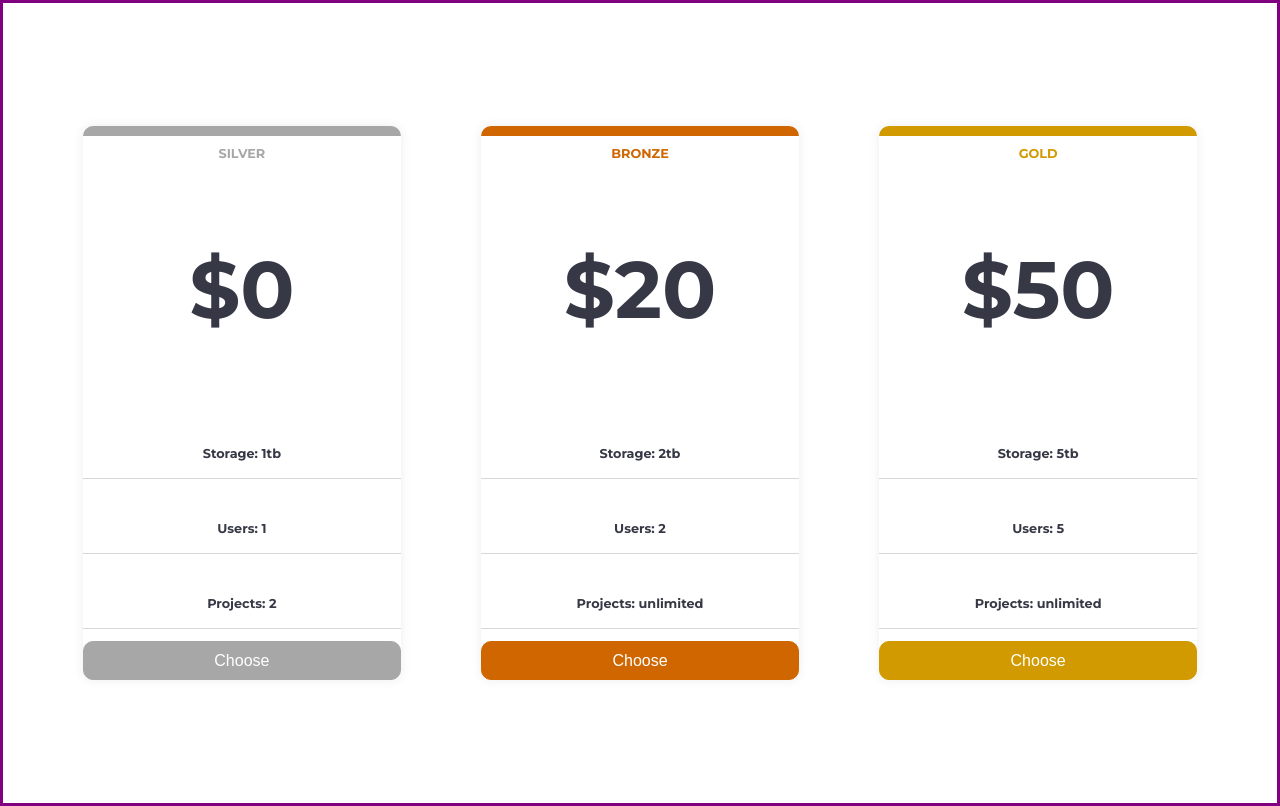
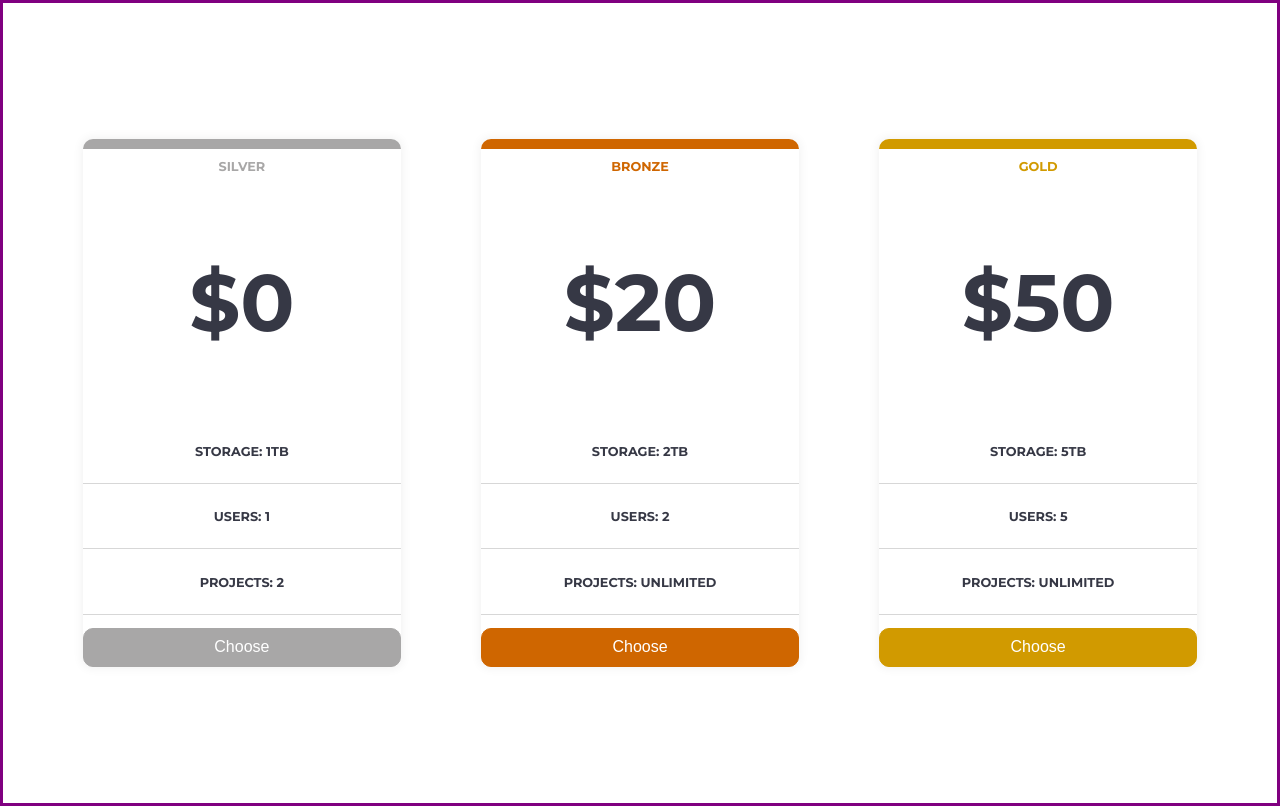
Before and after one commit to pedrolmr/pricing-plans, a React (Create React App) app: page / in a window 1280 px wide. Built offline with nearby package versions, Linux system fonts and the light colour scheme.

Commit message:
styled p tags

```diff
--- a/src/components/CardComponent/CardComponent.css
+++ b/src/components/CardComponent/CardComponent.css
@@ -72,12 +72,15 @@
 .card-container .card .perks {
   display: flex;
   flex-direction: column;
-  line-height: 3rem;
+  /* line-height: 3rem; */
+  align-content: center;
 }
 .card-container .card .perks p {
   border-bottom: 1px solid #d7d7d7;
   font-size: 0.8rem;
   font-weight: 100;
+  padding-bottom: 1.5rem;
+  text-transform: uppercase;
 }
 
 .card-container .card button {
--- a/src/components/ModalComponent/ModalForm.css
+++ b/src/components/ModalComponent/ModalForm.css
@@ -18,6 +18,7 @@
   /* border: 4px solid black; */
   width: 25%;
   position: relative;
+  text-transform: uppercase;
 }
 .modal-form .close-modal {
   /* border: 6px solid peru; */
```
